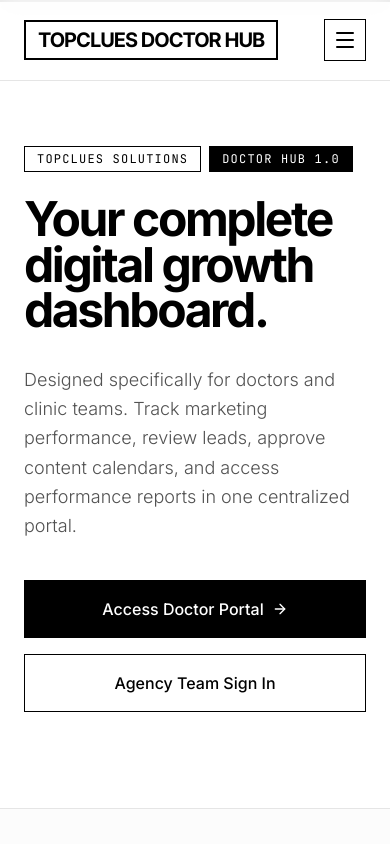
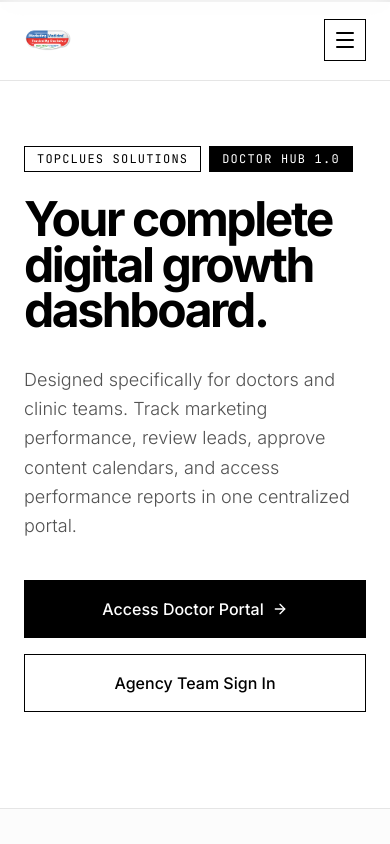
Before and after one commit to Deepak-ai-93/topclues-clients-bill, a Next.js app: page / in a window 390 px wide. Shown: the top 844 px of the page. Built offline with nearby package versions, Linux system fonts and the light colour scheme.

Commit message:
Replace DOCTOR HUB text with TopClues logo from public folder; make logo responsive across all devices

```diff
--- a/app/client/doctor-profile/page.tsx
+++ b/app/client/doctor-profile/page.tsx
@@ -73,14 +73,15 @@
       {/* Top Header */}
       <header className="sticky top-0 z-40 bg-white/90 backdrop-blur-md border-b border-slate-200 shadow-sm">
         <div className="max-w-7xl mx-auto px-4 sm:px-6 lg:px-8 h-16 flex items-center justify-between">
-          <div className="flex items-center gap-3">
-            <div className="w-10 h-10 rounded-xl bg-gradient-to-tr from-[#0F6CBD] to-[#12B981] flex items-center justify-center text-white font-bold text-xl shadow-md">
-              TC
-            </div>
-            <div>
-              <span className="font-bold text-lg text-slate-900 tracking-tight">TopClues</span>
-              <span className="text-xs text-[#0F6CBD] block font-semibold -mt-1">DOCTOR HUB</span>
-            </div>
+          <div className="flex items-center">
+            <Image
+              src="/Logo(1).png"
+              alt="TopClues"
+              width={160}
+              height={48}
+              className="h-8 sm:h-9 md:h-10 w-auto max-w-[120px] sm:max-w-[140px] md:max-w-[160px] object-contain"
+              priority
+            />
           </div>
           <div className="hidden md:flex items-center gap-6 text-sm font-medium text-slate-600">
             <a href="#about" className="hover:text-[#0F6CBD] transition-colors">About</a>
--- a/app/page.tsx
+++ b/app/page.tsx
@@ -2,6 +2,7 @@
 
 import React, { useState } from 'react';
 import Link from 'next/link';
+import Image from 'next/image';
 import {
   ArrowRight, Menu, X, Check, Shield, Zap, FileText,
   Users, BarChart3, Calendar, CheckSquare, MessageSquare,
@@ -17,8 +18,8 @@
       {/* Navigation */}
       <header className="fixed top-0 left-0 right-0 z-50 bg-white/90 backdrop-blur-md border-b border-black/10">
         <div className="max-w-6xl mx-auto px-6 h-20 flex items-center justify-between">
-          <Link href="/" className="text-xl font-bold tracking-tighter uppercase border-2 border-black px-3 py-1 flex items-center gap-2">
-            <span>Topclues Doctor Hub</span>
+          <Link href="/" className="flex items-center">
+            <Image src="/Logo(1).png" alt="TopClues" width={140} height={48} className="h-12 w-auto object-contain" priority />
           </Link>
 
           <nav className="hidden md:flex items-center space-x-8 text-sm font-medium tracking-tight">
@@ -356,14 +357,14 @@
             Streamline your clinic growth today.
           </h2>
           <p className="text-neutral-600 max-w-xl mx-auto mb-8 text-base md:text-lg">
-            Login to Topclues Doctor Hub to manage your marketing assets, leads, and monthly performance.
+            Login to TopClues to manage your marketing assets, leads, and monthly performance.
           </p>
           <div className="flex flex-col sm:flex-row items-center justify-center gap-4">
             <Link
               href="/login"
               className="inline-flex items-center gap-2 px-8 py-4 bg-black text-white font-medium text-base hover:bg-neutral-800 transition-colors"
             >
-              Sign In to Doctor Hub
+              Sign In to TopClues
               <ArrowUpRight className="w-5 h-5" />
             </Link>
           </div>
@@ -373,9 +374,9 @@
       {/* Footer */}
       <footer className="border-t border-black py-12 px-6">
         <div className="max-w-6xl mx-auto flex flex-col md:flex-row items-center justify-between gap-6 text-xs font-mono text-neutral-500">
-          <div className="flex items-center space-x-2">
-            <span className="font-bold text-black text-sm tracking-tighter uppercase border border-black px-2 py-0.5">Topclues Solutions</span>
-            <span>© {new Date().getFullYear()} Doctor Hub. All rights reserved.</span>
+          <div className="flex items-center space-x-4">
+            <Image src="/Logo(1).png" alt="TopClues" width={100} height={32} className="h-8 w-auto object-contain" />
+            <span>© {new Date().getFullYear()} TopClues. All rights reserved.</span>
           </div>
           <div className="flex items-center space-x-6">
             <Link href="/login" className="hover:text-black transition-colors">Doctor Login</Link>
```
Also changed, not shown: 1 other file (tests, documents, lock files or other folders).
